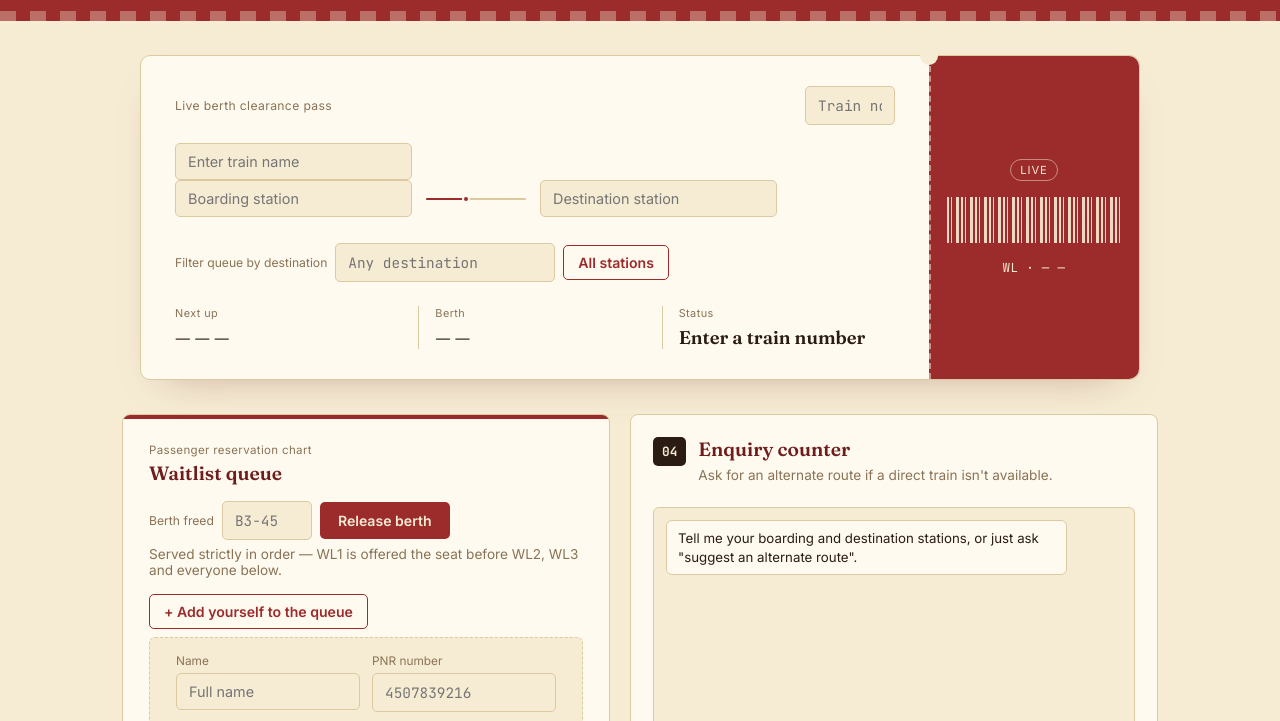
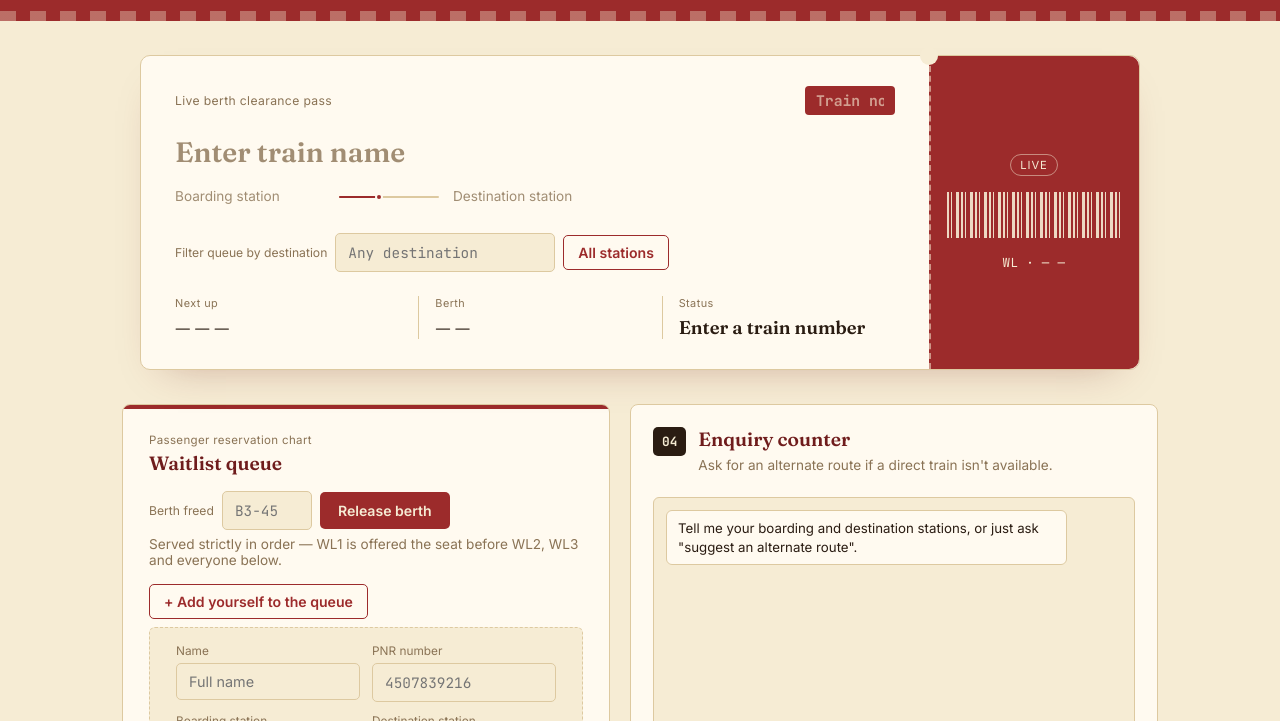
Before and after one commit to TanishaMishra1805/Wait2Seat, a website: page public/index.html in a window 1280 px wide. Shown: the part 37-758 px from the top of the page. Drawn offline with Linux system fonts and the light colour scheme; no server answers.

Commit message:
Update style.css

```diff
--- a/public/style.css
+++ b/public/style.css
@@ -111,6 +111,59 @@ h1, h2 { font-family: var(--display); }
   color: var(--coach-red-deep);
 }
 
+.pass-number-input,
+.pass-title-input,
+.pass-station-input {
+  background: transparent;
+  border: none;
+  border-bottom: 1px dashed transparent;
+  border-radius: 0;
+  padding: 2px 0;
+  color: inherit;
+  font-family: inherit;
+}
+.pass-number-input:hover, .pass-number-input:focus,
+.pass-title-input:hover, .pass-title-input:focus,
+.pass-station-input:hover, .pass-station-input:focus {
+  border-bottom-color: var(--coach-red);
+  outline: none;
+}
+.pass-number-input::placeholder,
+.pass-title-input::placeholder,
+.pass-station-input::placeholder {
+  color: var(--muted);
+  opacity: 0.8;
+}
+
+.pass-number-input {
+  background: var(--coach-red);
+  color: var(--cream);
+  font-weight: 700;
+  padding: 5px 11px;
+  border-radius: 4px;
+  font-size: 0.92rem;
+  width: 90px;
+  border-bottom: none;
+}
+.pass-number-input::placeholder { color: rgba(246, 236, 212, 0.75); }
+.pass-number-input:hover, .pass-number-input:focus { border-bottom: none; filter: brightness(1.1); }
+
+.pass-title-input {
+  display: block;
+  width: 100%;
+  font-family: var(--display);
+  font-size: 1.75rem;
+  font-weight: 600;
+  color: var(--coach-red-deep);
+  margin: 0 0 14px;
+}
+
+.pass-station-input {
+  font-size: 0.85rem;
+  color: var(--steel);
+  width: 150px;
+}
+
 .pass-route {
   display: flex;
   align-items: center;
@@ -179,6 +232,21 @@ h1, h2 { font-family: var(--display); }
   font-size: inherit;
   cursor: pointer;
 }
+
+.track-row {
+  display: flex;
+  align-items: center;
+  gap: 12px;
+  margin-bottom: 24px;
+}
+.track-msg {
+  margin: 0;
+  font-size: 0.82rem;
+  font-weight: 600;
+  color: var(--muted);
+}
+.track-msg.error { color: var(--red-alert); }
+.track-msg.success { color: var(--green); }
 
 .pass-fields {
   display: grid;
```
